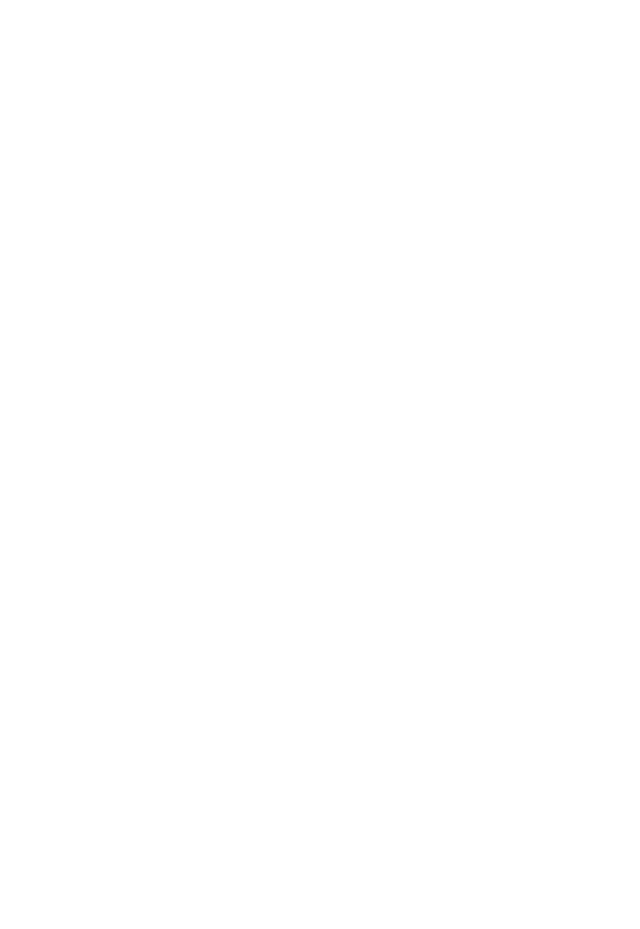
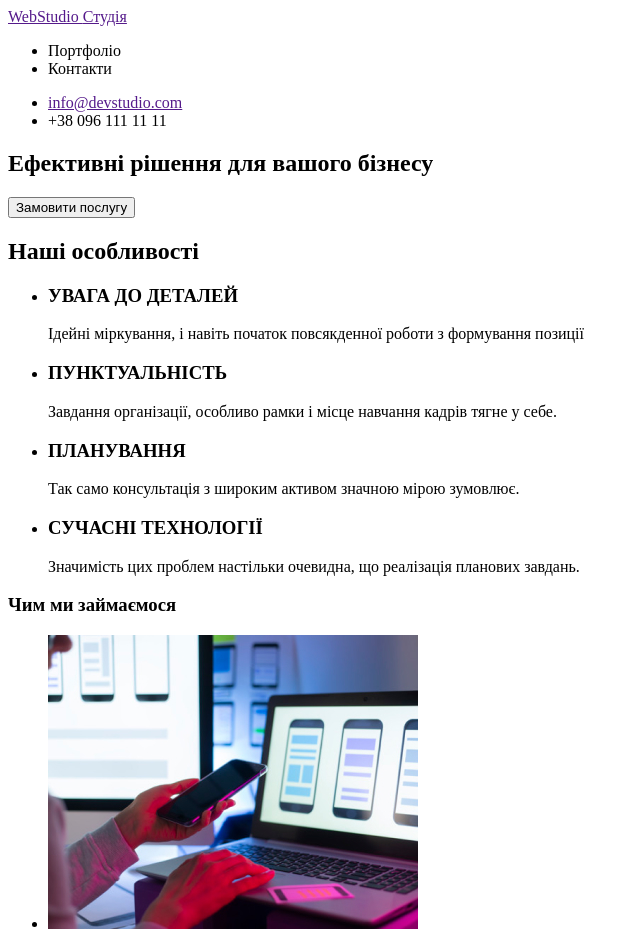
Before and after one commit to MarynaUser/goit-markup-hw-01, a plain HTML site: page index.html in a window 1280 px wide. Shown: the top 929 px of the page, without its empty margins (0-640 px from the left). Before the commit the page ends 800 px from the top, so only its background shows below. Drawn offline with Linux system fonts and the light colour scheme.

```diff
--- a/index.html
+++ b/index.html
@@ -1,5 +1,5 @@
 <!DOCTYPE html>
-<html lang="en">
+<html lang="uk">
 <head>
     <meta charset="UTF-8">
     <meta http-equiv="X-UA-Compatible" content="IE=edge">
@@ -7,6 +7,121 @@
     <title>Document</title>
 </head>
 <body>
+    <!--Шапка-->
+
+  <header>
+    <nav>
+    <a href="">
+        WebStudio
+    </a>
+
+<a href="">Студія
+</a>
+    </nav>
+    <ul>
+        <li>Портфоліо</li>
+        <li>Контакти</li>
+    </ul>
+    <ul>
+      <li><a href="">info@devstudio.com
+    </a></li>
+
+    <li>+38 096 111 11 11</li>
+    </ul>
+
+  </header>
+
+
+ <main>
+    <!--Рішення для вашого бізнесу-->
+  <section>
+    <h1>Ефективні рішення для вашого бізнесу</h1>
+  <button type="button">Замовити послугу</button>
+  </section>
+
+  <!--Особливості-->
+  <section>
+      <h2>Наші особливості</h2>
+      <ul>
+          <li>
+              <h3>УВАГА ДО ДЕТАЛЕЙ</h3>
+          <p>
+      Ідейні міркування, і навіть початок повсякденної роботи з формування позиції
+  </p>
+      </li>
+
+      <li>
+          <h3>ПУНКТУАЛЬНІСТЬ</h3>
+          <p>
+      Завдання організації, особливо рамки і місце навчання кадрів тягне у себе.
+  </p>
+      </li>
+
+      <li>
+          <h3>ПЛАНУВАННЯ</h3>
+          <p>
+      Так само консультація з широким активом значною мірою зумовлює.
+  </p>
+      </li>
+
+      <li>
+          <h3>СУЧАСНІ ТЕХНОЛОГІЇ</h3>
+          <p>
+      Значимість цих проблем настільки очевидна, що реалізація планових завдань.
+  </p>
+      </li>
+  </ul>
+
+
+  </section>
+
+  <!--Чим займаємося-->
+  <section>
+      <h3>Чим ми займаємося</h3>
+      <ul>
+          <li>
+            <img src="./images/box1_1.jpg" alt="комп'ютер" width="370">
+          </li>
+          <li>
+            <img src="./images/box2_2.jpg" alt="телефон" width="370">
+          </li>
+          <li>
+            <img src="./images/box3_3.jpg" alt="планшет" width="370">
+          </li>
+      </ul>
+  </section>
+
+  <!--Команда-->
+  <section>
+      <h3>Наша команда</h3>
+      <ul>
+          <li>
+           <img src="./images/team_card_1.jpg" alt="дизайнер продукту" width="270">
+        </li>
+         <li>
+           <img src="./images/team_card_2.jpg" alt="фронтенд дівелопер" width="270">
+         </li>
+         <li>
+           <img src="./images/team_card_3.jpg" alt="маркетолог" width="270">
+         </li>
+         <li>
+          <img src="./images/team_card_4.jpg" alt="дизайнер" width="270">
+         </li>
+      </ul>
+  </section>
+ </main>
+
+<!--Футер-->
+<footer>
+    <a href="">WebStudio</a>
+    <address>
+
+            м. Київ, пр-т Лесі Українки, 26 <br>
+            <a href="">info@devstudio.com</a> <br>
+            <a href="">+38 096 111 11 11</a>
+    </address>
+</footer>
+
 
 </body>
 </html>
```
Also changed, not shown: images/box1_1.jpg (added), images/box2_2.jpg (added), images/box3_3.jpg (added), images/team_card_1.jpg (added), images/team_card_2.jpg (added), images/team_card_3.jpg (added), images/team_card_4.jpg (added).
